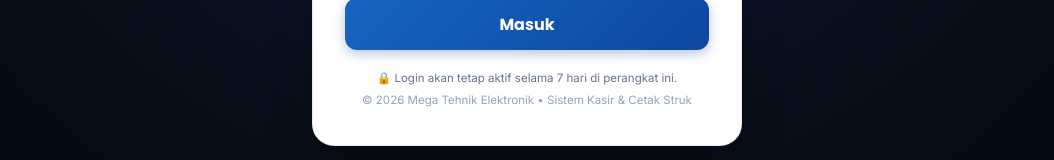
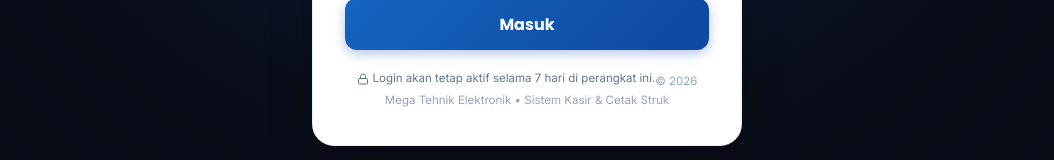
Before and after one commit to AdenSahwaludin/MTE, a React (Vite) app: page / in a window 1280 px wide. Shown: the part 570-730 px from the top of the page, without its empty margins (113-1167 px from the left). Built offline with nearby package versions, Linux system fonts and the light colour scheme.

Commit message:
refactor: replace unicode emoji with Lucide SVG icon

```diff
--- a/src/components/LoginView.tsx
+++ b/src/components/LoginView.tsx
@@ -260,8 +260,8 @@ export const LoginView: React.FC<LoginViewProps> = ({ onLoginSuccess }) => {
         </form>
 
         <div className="login-footer">
-          <span style={{ display: 'block', fontSize: '0.72rem', color: '#64748b', marginBottom: '4px' }}>
-            🔒 {t.sessionDurationHint}
+          <span style={{ display: 'inline-flex', alignItems: 'center', justifyContent: 'center', gap: '4px', fontSize: '0.72rem', color: '#64748b', marginBottom: '4px' }}>
+            <Lock size={12} /> {t.sessionDurationHint}
           </span>
           <span>&copy; {new Date().getFullYear()} Mega Tehnik Elektronik &bull; {t.footerText}</span>
         </div>
```
